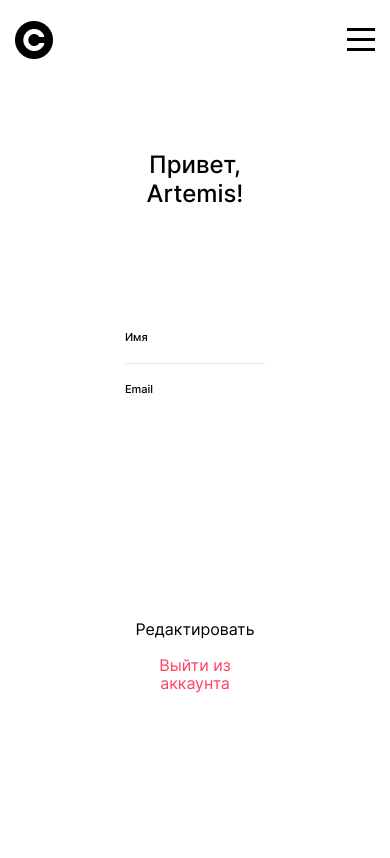
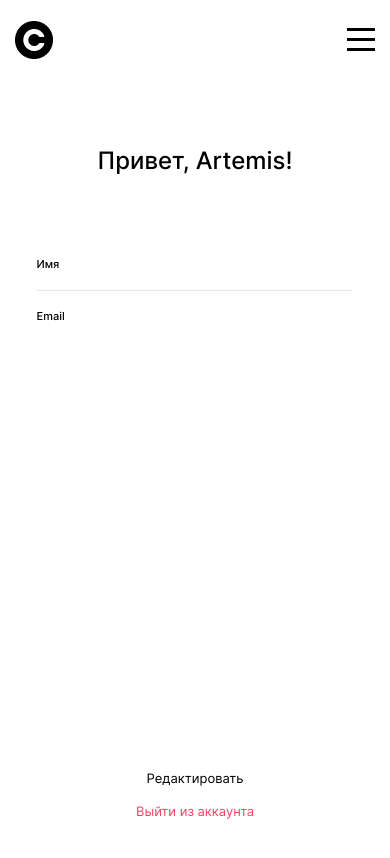
Before and after one commit to Arti-D/movies-explorer-frontend, a React (Create React App) app: page /profile in a window 390 px wide. Built offline with nearby package versions, Linux system fonts and the light colour scheme.

Commit message:
profile адаптив

```diff
--- a/src/components/Profile/Profile.css
+++ b/src/components/Profile/Profile.css
@@ -52,6 +52,7 @@
     background-color: #FFF;
     width: 100%;
     border: 0;
+    font-size: 13px;
 }
 
 .profile__btn:hover {
@@ -67,3 +68,31 @@
 .profile__btn-wrap {
     margin-top: 187px;
 }
+
+
+@media (max-width: 880px) {
+    .profile {
+        width: 53.38%;
+        padding-top: 23vh;
+    }
+
+    .profile__title {
+        margin-bottom: 96px;
+    }
+}
+
+@media (max-width: 550px) {
+    .profile {
+        padding-top: 70px;
+        width: 81.25%;
+        padding-bottom: 40px;
+    }
+
+    .profile__title {
+        margin-bottom: 80px;
+    }
+
+    .profile__btn-wrap {
+        margin-top: 48.72vh;
+    }
+}
```
